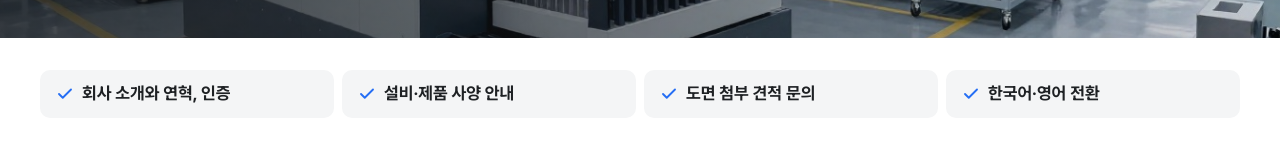
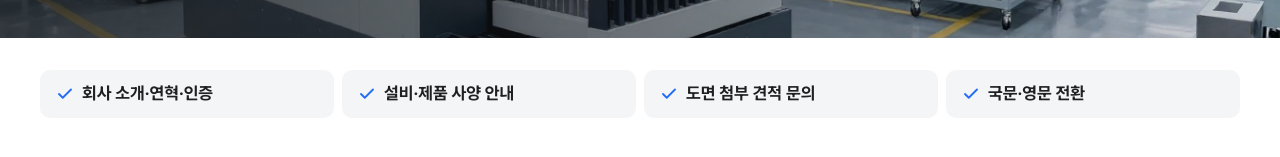
Before and after one commit to gompartner/gompartner.github.io, a Next.js app: page /works/company in a window 1280 px wide. Shown: the part 406-563 px from the top of the page. Built offline with nearby package versions, Linux system fonts and the light colour scheme; no server answers.

Commit message:
업종별 많이 넣는 기능 문구를 표준 명칭으로

```diff
--- a/data/industries.ts
+++ b/data/industries.ts
@@ -21,7 +21,7 @@ export const industries: Industry[] = [
     title: "병원·약국 홈페이지 제작",
     description:
       "피부과, 치과, 약국 홈페이지와 진료 결과지 프로그램 포트폴리오. 진료시간 안내, 상담예약, 비급여 진료비, 처방전 전송을 데모로 볼 수 있습니다.",
-    needs: ["오늘 진료시간과 휴진일 안내", "비급여 진료비 공개", "온라인 예약 신청", "처방전 미리 보내기, 복약 안내"],
+    needs: ["진료시간·휴진 안내", "비급여 진료비 고지", "온라인 진료 예약", "처방전 전송·복약 안내"],
     image: "/images/demo-dental/lobby.jpg",
     imageAlt: "민트색 벽과 흰 접수대가 있는 밝은 병원 대기실",
   },
@@ -32,7 +32,7 @@ export const industries: Industry[] = [
     title: "카페·가게 홈페이지 제작",
     description:
       "카페, 빵집, 필라테스, 헬스장 홈페이지와 쇼핑몰 관리자, 주문 엑셀 자동화 포트폴리오. 메뉴판, 좌석 예약, 픽업 예약, 수업 시간표가 있습니다.",
-    needs: ["메뉴와 가격, 영업시간 안내", "자리·수업 예약", "미리 주문하고 찾아가는 픽업", "주문 정리와 재고 관리"],
+    needs: ["메뉴·가격·영업시간 안내", "좌석·수업 예약", "픽업 주문", "주문·재고 관리"],
     image: "/images/demo-bakery/display.jpg",
     imageAlt: "크루아상과 깜파뉴, 크림빵이 놓인 빵집 진열대",
   },
@@ -43,7 +43,7 @@ export const industries: Industry[] = [
     title: "법률사무소·세무사·부동산 홈페이지 제작",
     description:
       "법률사무소, 세무회계 사무소, 공인중개사사무소 홈페이지 포트폴리오. 사건별 절차, 세무일정, 매물검색, 상담신청.",
-    needs: ["분야별 업무와 비용 안내", "상담 예약과 접수", "상황별 절차·일정 안내", "매물·사례 목록과 검색"],
+    needs: ["업무분야·비용 안내", "상담 예약 접수", "절차·일정 안내", "매물·사례 검색"],
     image: "/images/demo-law/hero.jpg",
     imageAlt: "책장과 긴 회의 탁자가 있는 조용한 상담실",
   },
@@ -54,7 +54,7 @@ export const industries: Industry[] = [
     title: "기업·제조업 홈페이지 제작",
     description:
       "제조업 회사 홈페이지와 자사 쇼핑몰, 주문 관리자, 엑셀 자동화, 사내 교육 시스템 포트폴리오입니다. 설비현황과 견적문의, 한영 전환 화면을 데모로 볼 수 있습니다.",
-    needs: ["회사 소개와 연혁, 인증", "설비·제품 사양 안내", "도면 첨부 견적 문의", "한국어·영어 전환"],
+    needs: ["회사 소개·연혁·인증", "설비·제품 사양 안내", "도면 첨부 견적 문의", "국문·영문 전환"],
     image: "/images/demo-company/hero.jpg",
     imageAlt: "CNC 가공 설비가 줄지어 놓인 밝은 공장 안",
   },
```
